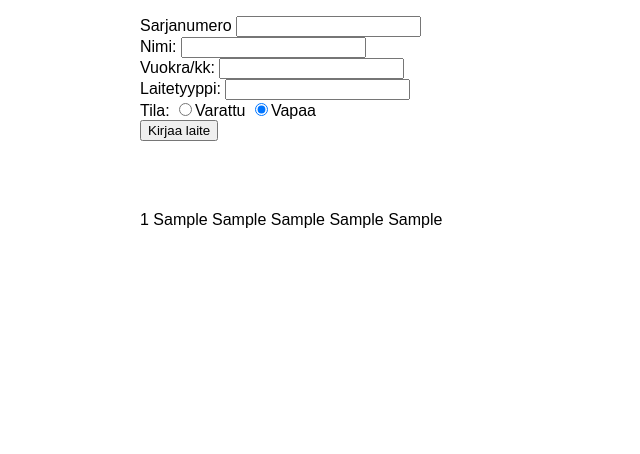
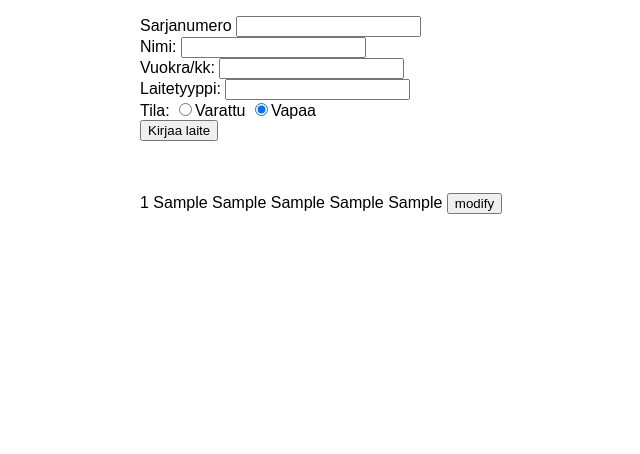
Before and after one commit to Reijei/projekti, a PHP site: page /projekti3/edit.php in a window 1280 px wide. Shown: the part 212-666 px from the top of the page, without its empty margins (190-830 px from the left). Run offline with PHP 8.4, Linux system fonts and the light colour scheme; the visitor is signed in with stand-in values (Sample User, id 1); tables that the repository leaves empty or names only in its code hold one stand-in row (values such as "Sample post").

Commit message:
Update edit.php

```diff
--- a/edit.php
+++ b/edit.php
@@ -83,8 +83,11 @@ if (isset($_SESSION['id'])) {// tarkistetaan id
                 $dType = $row["Laitetyyppi"];
                 $dCond = $row["varaus_tila"];
 
-                echo "<br> " . $dID. " " . $dSerial. " " . $dName. " " . $dPrice . " " . $dType. " " . $dCond;
+                echo '<form method="post">';
+                echo " " . $dID. " " . $dSerial. " " . $dName. " " . $dPrice . " " . $dType. " " . $dCond . " " . '<button name="mod" value='.$dID.' type="submit">modify</button>';
+                echo '</form>';
             }
+
 
 
 
```
